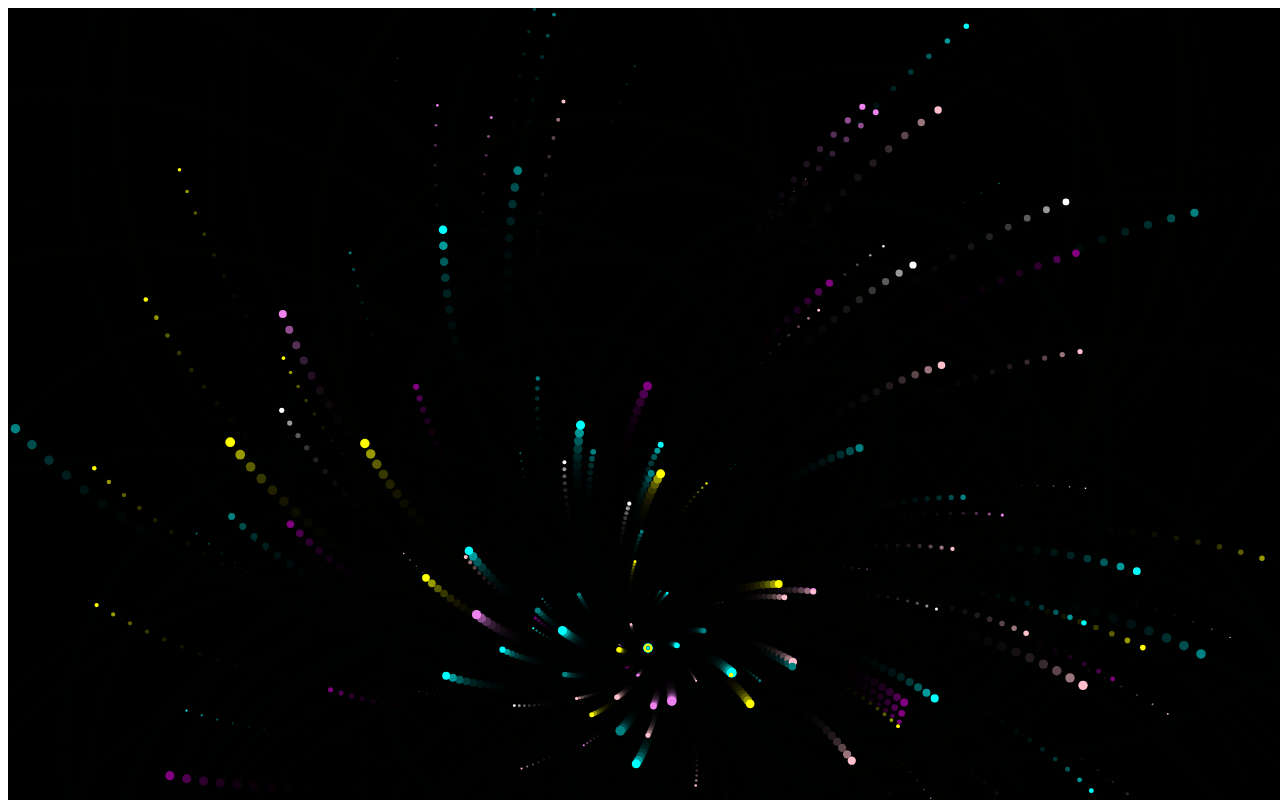
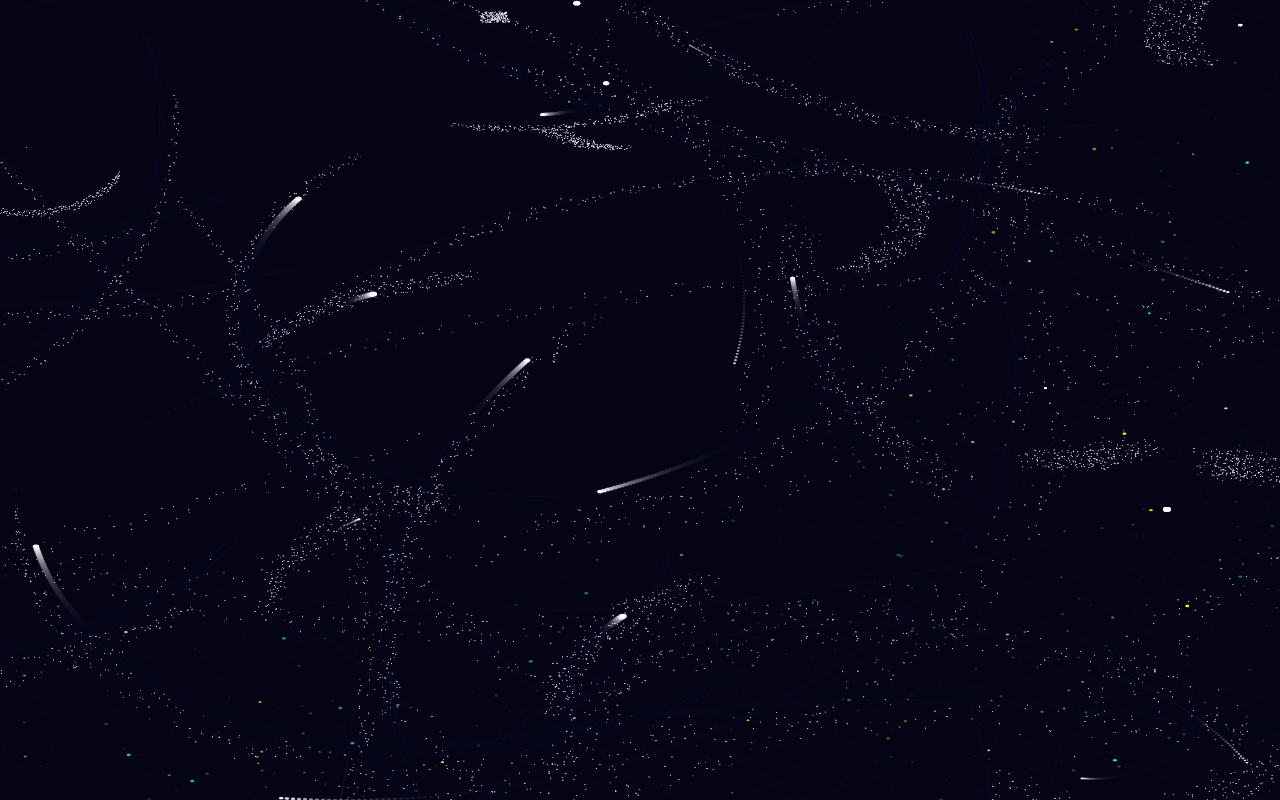
Before and after one commit to SarahBendj/Universe-dancing, a website with bundled scripts: page index.html in a window 1280 px wide. Shown: the top 800 px of the page. Built offline with nearby package versions, Linux system fonts and the light colour scheme; animation ran at ten frames a second.

Commit message:
second Layer

```diff
--- a/Particule.js
+++ b/Particule.js
@@ -5,32 +5,35 @@ export default class Particule{
         this.startAngle = 0
         this.radius = radius
         this.color = color
-        this.radians = 2*Math.PI*(Math.random())
-        this.velocity = 0.03
-        this.randomOrbit= (Math.floor(Math.random()*25))
+        this.radians =  10* Math.PI*(Math.random())
+        this.velocity = 0.1
+       // this.randomOrbit= (Math.floor(Math.random()*15))
         this.position = {
             x : x ,
             y : y
         }
-        console.log(this.position.x)
-
 
     }
-
         draw(context){
            this.motion()
            context.beginPath();
-           context.arc(this.x , this.y ,this.radius ,this.startAngle, 2*Math.PI )
+           context.arc(this.x , this.y ,this.radius ,0, 2*Math.PI )
            context.fillStyle = this.color
            context.fill()
-
-
         }
         motion(){
+            //console.log(this.x)
             this.radians += this.velocity
-            this.x = this.x + Math.cos(this.radians)*this.randomOrbit
-            this.y = this.y + Math.sin(this.radians)*this.randomOrbit
-             //
+
+            // a la base c'est juste un cercle avec a chaque update des coordonnes diff
+            // tu peux utiliser ça si tu préfères
+            // this.x  =  this.x + Math.cos()*100
+            // this.y =  this.x + Math.sin()*100
+            this.x =  Math.random()*this.x + Math.cos(this.radians)*1000
+            this.y =  Math.random()*this.y+ Math.sin(this.radians)*1000
+            // 1000 j'ai voulu prendre le plus de place sur le screen ,
+            // j'aurai pu importer le .index
+            // et remplacer par canvas.width/et height
 
             }
 
--- /dev/null
+++ b/Planet.js
@@ -0,0 +1,26 @@
+
+export default class Planet {
+    constructor (x ,y ,speed ,radius){
+        this.x = x;
+        this.y = y;
+        this.color = 'red'
+        this.speed = speed;
+        this.radius = radius
+        this.radians = 2*Math.PI*(Math.random())
+
+    }
+    draw (context) {
+        this.motion()
+        context.beginPath()
+        // 0.4 pour le radius j'ai eu la flemme lol
+        context.arc(this.x , this.y , 0.4 ,0 ,2*Math.PI)
+        context.fillStyle = 'white'
+        context.fill()
+    }
+    motion(){
+        this.radians += this.speed
+
+    }
+
+
+}
--- a/anim.js
+++ /dev/null
@@ -1,67 +0,0 @@
-import Particule from "./Particule.js";
-const canvas = document.querySelector('#canvas')
-const context = canvas.getContext('2d')
-
-
-//basic infos about canvas
-canvas.width = innerWidth ;
-canvas.height = innerWidth;
-
-    const colors = [
-        'pink',
-        'purple',
-        'teal',
-        'violet',
-        'cyan',
-        'pink',
-        'white',
-        'yellow',
-        'teal'
-      ];
-function randomColor(colors) {
-        return colors[Math.floor(Math.random() * colors.length)];
-}
-
-//init particules
-let particules
-function init (){
-    particules = [];
-    for (let index = 0; index < 200; index++) {
-        const radius = Math.random() *5 ;
-        const color = randomColor(colors)
-        particules.push(new Particule(canvas.width /2 , canvas.height /2 , radius , color))
-
-    }
-    setInterval(update, 1000/60)
-
-}
-init()
-function update (){
-       context.fillStyle = 'rgba(0,0,0,0.4)' ;
-       context.fillRect(0,0 , canvas.width , canvas.height)
-        particules.forEach(particule => {
-        particule.draw(context)
-        return particule
-
-    });
-
-}
-addEventListener('mousemove',motionMouse)
-
-function motionMouse(event){
- // give the mouse same position as the particules => cooler drag effect
-    const mouse = {
-        x : canvas.width/2,
-        y: canvas.height/2
-    }
-     mouse.x = event.x
-     mouse.y = event.y
-    console.log(event.x + 'hhhh'+ mouse.x )
-   for (let index = 0; index < particules.length; index++) {
-    const particule = particules[index];
-    particule.x += ( mouse.x - particule.x)*0.5
-    particule.y += ( mouse.y - particule.y)*0.5
-
-   }
-
-}
--- a/index.html
+++ b/index.html
@@ -4,11 +4,17 @@
     <meta charset="UTF-8">
     <meta http-equiv="X-UA-Compatible" content="IE=edge">
     <meta name="viewport" content="width=device-width, initial-scale=1.0">
+    <!-- <script src="
+https://cdn.jsdelivr.net/npm/javascript-color-gradient@2.4.4/src/index.min.js
+"></script> -->
+
+    <link rel="stylesheet" href="./style.css">
     <title>Document</title>
 </head>
 <body>
     <canvas id="canvas"></canvas>
-    <script src="./anim.js" type="module"></script>
+    <script src="./index.js" type="module"></script>
+
 
 
 
--- /dev/null
+++ b/index.js
@@ -0,0 +1,118 @@
+
+
+//console.log(gradientArray);
+import Particule from "./Particule.js";
+import Star from "./stars.js"
+import Orbitation from "./orbitation.js";
+const canvas = document.querySelector('#canvas')
+let options = { colorSpace: "display-p3" };
+const context = canvas.getContext("2d", options);
+
+
+//basic infos about canvas
+canvas.width = innerWidth ;
+canvas.height = innerWidth;
+
+// these colors might for illustrate the particules
+    const colors = [
+        'pink',
+        'purple',
+        'teal',
+        'violet',
+        'cyan',
+        'pink',
+        'white',
+        'yellow',
+        'teal'
+      ];
+function randomColor(colors) {
+        return colors[Math.floor(Math.random() * colors.length)];
+}
+
+//init particules
+let particules
+function init (){
+    particules = [];
+    for (let index = 0; index < 200; index++) {
+        const radius = Math.random()+ 1;
+        const color = randomColor(colors)
+        // this would give a relative position , they all would come out of the middle of the screen
+        particules.push(new Particule(canvas.width /2 , canvas.height /2 , radius , color ))
+
+    }
+    setInterval(update, 100)
+
+}
+init()
+// create an other init() for the stars , so you set and update changes without touching other files
+let stars
+let orbitation = new Orbitation(canvas)
+function display(){
+    stars = [];
+    for (let index = 0; index < 50; index++) {
+        const radius = Math.random()*4;
+
+        const color = 'yellow'
+        stars.push( new Star( Math.random()*canvas.width  , Math.random()*canvas.height  , radius , color , orbitation))
+    }
+    // this would set a delay between every update
+    // => update would be called every 50ms
+    setInterval(update, 50)
+}
+
+display()
+
+function update (){
+    context.fillStyle = "rgb(0,0,20 , 0.1)"
+    // the opacity detail would create a light drag Effect!
+    context.fillRect(0,0 , canvas.width , canvas.height)
+    orbitation.draw(context)
+    let forms = [stars,particules]
+    for (let index = 0; index < forms.length; index++) {
+        let elements = forms[index];
+        elements.forEach(elem => {
+            elem.draw(context)
+        })
+
+
+    }
+}
+
+//todo : such a mess !
+
+
+        /* for (let j = 0; j < forms.length; j++) {
+
+             for (let index = 0; index < forms[j].length; index++) {
+            console.log((stars[index].x))
+            if ( stars[index].x - particules[index].x  < 200){
+                particules[index].x = 0 + Math.cos(0.5)
+                particules[index].y = 0 + Math.sin(0.5)
+            }
+        }
+    }
+}*/
+
+
+
+// code the mouse coordination , so you'll be able to drag whaterver you want
+//i've chosen only "stars" , but you can update it.
+addEventListener('mousemove',motionMouse)
+
+function motionMouse(event){
+ // give the mouse same position as the particules => cooler drag effect
+    const mouse = {
+        x : canvas.width/2,
+        y: canvas.height/2
+    }
+     mouse.x = event.x
+     mouse.y = event.y
+ //   console.log(event.x + 'hhhh'+ mouse.x )
+   for (let index = 0; index < stars.length; index++) {
+    const star = stars[index];
+    star.x += ( mouse.x - star.x)*0.8
+    star.y += ( mouse.y - star.y)*0.8
+
+   }
+
+}
--- /dev/null
+++ b/orbitation.js
@@ -0,0 +1,25 @@
+import Planet from './Planet.js'
+export default class Orbitation {
+     planets = [];
+     //distanceBetweenCorps = 0;
+     constructor(canvas){
+        this.canvas = canvas
+     }
+     orbit(x,y ,speed, radius){
+        for (let index = 0; index < 1; index++) {
+            this.planets.push( new Planet(x , y ,speed,radius ))
+
+        }
+
+
+        //this.distanceBetweenCorps = delay
+
+
+     }
+     draw (context){
+        this.planets.forEach((planet) => planet.draw(context))
+
+
+     }
+
+}
--- /dev/null
+++ b/package.json
@@ -0,0 +1,6 @@
+{
+  "dependencies": {
+    "javascript-color-gradient": "^2.4.4"
+  },
+  "type": "module"
+}
--- /dev/null
+++ b/stars.js
@@ -0,0 +1,44 @@
+
+export default class Star {
+    constructor(x , y , radius , color, orbitation ){
+        this.x = x;
+        this.y = y;
+        this.orbitation = orbitation // this is for planets
+        this.startAngle = 0
+        this.radius = radius
+        this.color = color
+        this.radians = 2*Math.PI*(Math.random())
+        this.velocity = Math.random()*0.01
+        this.randomOrbit= ( Math.floor(Math.random()*10))
+        this.position = {
+            x : x ,
+            y : y
+        }
+    }
+    draw(context){
+        this.motion()
+        context.beginPath()
+        context.arc(this.x , this.y ,this.radius ,this.startAngle, 2*Math.PI )
+        context.fillStyle = 'white'
+        context.fill()
+        this.orbit()
+
+    }
+    motion(){
+        this.radians += this.velocity
+        this.x = this.x + Math.cos(this.radians)*this.randomOrbit
+        this.y = this.y + Math.sin(this.radians)*this.randomOrbit
+        }
+
+    orbit(){
+        let speed = 5
+        let radius = 5
+        //planetX is in the middle of the star
+        let planetX = this.x*(1 +Math.random()*0.05)+ Math.cos(this.radians)*100
+        // the planetY is far 5 times from the star's localisation
+        let planetY = this.y*(1 +Math.random()*0.05)+ Math.sin(this.radians)*100
+        this.orbitation.orbit(planetX , planetY , speed , radius)
+    }
+
+
+}
--- /dev/null
+++ b/style.css
@@ -0,0 +1,7 @@
+
+* {
+    margin : 0;
+    height : 100vh;
+    width : 100vw;
+    box-sizing: border-box;
+}
```
Also changed, not shown: controller.js (added, +31 -0 lines), 1 other file.
